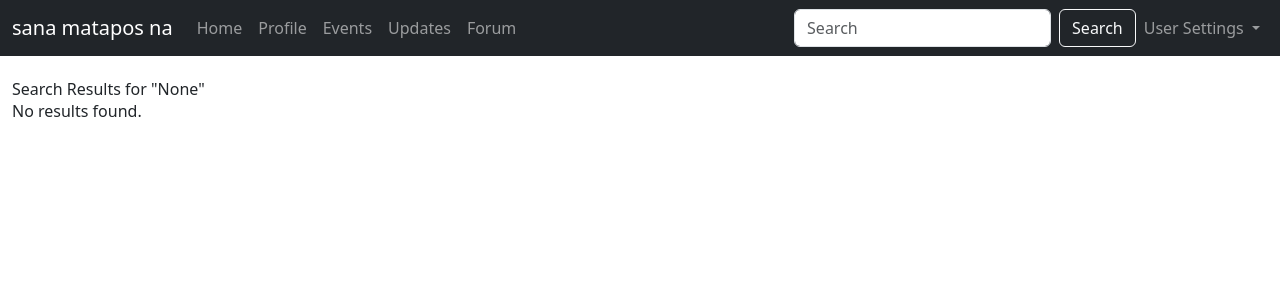
After one commit to kathlvn/alumnimnida, a Django app: page /search/ in a window 1280 px wide. The commit adds this page. Shown: the top 300 px of the page. Run offline with Django 5.2, Linux system fonts and the light colour scheme; some libraries are stand-ins or nearby versions.

Commit message:
global search + change pass

```diff
--- a/core/models.py
+++ b/core/models.py
@@ -27,11 +27,11 @@ class CustomUserManager(BaseUserManager):
         extra_fields.setdefault('is_superuser', True)
         return self.create_user(student_number, password, **extra_fields)
 
-    def create_admin(self, username, password, first_name, last_name, email='', **extra_fields):
+    def create_admin(self, username, password, first_name, last_name, **extra_fields):
         extra_fields.setdefault('is_staff', True)
         extra_fields.setdefault('is_superuser', False)
         return self.create_user(username=username, password=password, student_number=username,
-                                 first_name=first_name, last_name=last_name, email=email, **extra_fields)
+                                 first_name=first_name, last_name=last_name, **extra_fields)
 
 
 
--- a/core/templates/admin_register.html
+++ b/core/templates/admin_register.html
@@ -7,8 +7,6 @@
     <input type="text" name="last_name" required><br>
     <label>New Username:</label><br>
     <input type="text" name="username" required><br>
-    <label>Email:</label><br>
-    <input type="text" name="Email" required><br>
     <label>New Password:</label><br>
     <input type="password" name="password" required><br>
     <label>Confirm Password:</label><br>
--- a/core/templates/base.html
+++ b/core/templates/base.html
@@ -11,7 +11,7 @@
 <body>
     <nav class="navbar navbar-expand-lg navbar-dark bg-dark mb-4">
         <div class="container-fluid">
-            <a class="navbar-brand" href="{% url 'home' %}">hooh monica love u sm 🥹🙏</a>
+            <a class="navbar-brand" href="{% url 'home' %}">sana matapos na</a>
             <button class="navbar-toggler" type="button" data-bs-toggle="collapse" data-bs-target="#navbarNav">
                 <span class="navbar-toggler-icon"></span>
             </button>
@@ -23,6 +23,11 @@
                     <li class="nav-item"><a class="nav-link" href="{% url 'updates' %}">Updates</a></li>
                     <li class="nav-item"><a class="nav-link" href="{% url 'forum' %}">Forum</a></li>
                 </ul>
+                <form class="d-flex" role="search" action="{% url 'global_search' %}" method="get">
+                    <input class="form-control me-2" type="search" placeholder="Search" aria-label="Search" name="q">
+                    <button class="btn btn-outline-light" type="submit">Search</button>
+                </form>
+
                 <ul class="navbar-nav">
                     <li class="nav-item dropdown">
                         <a class="nav-link dropdown-toggle" href="#" role="button" data-bs-toggle="dropdown">
--- /dev/null
+++ b/core/templates/search_results.html
@@ -0,0 +1,53 @@
+{% extends 'base.html' %}
+{% block content %}
+  <h2>Search Results for "{{ query }}"</h2>
+
+  {% if users or admins or events or updates or forums %}
+    {% if users %}
+      <h4>Users</h4>
+      <ul>
+        {% for user in users %}
+          <li>{{ user.get_full_name }} ({{ user.student_number }})</li>
+        {% endfor %}
+      </ul>
+    {% endif %}
+
+    {% if admins %}
+      <h4>Admins</h4>
+      <ul>
+        {% for admin in admins %}
+          <li>{{ admin.get_full_name }} ({{ admin.username }})</li>
+        {% endfor %}
+      </ul>
+    {% endif %}
+
+    {% if events %}
+      <h4>Events</h4>
+      <ul>
+        {% for event in events %}
+          <li>{{ event.title }}</li>
+        {% endfor %}
+      </ul>
+    {% endif %}
+
+    {% if updates %}
+      <h4>Updates</h4>
+      <ul>
+        {% for update in updates %}
+          <li>{{ update.title }}</li>
+        {% endfor %}
+      </ul>
+    {% endif %}
+
+    {% if forums %}
+      <h4>Forum Posts</h4>
+      <ul>
+        {% for post in forums %}
+          <li>{{ post.title }}</li>
+        {% endfor %}
+      </ul>
+    {% endif %}
+  {% else %}
+    <p>No results found.</p>
+  {% endif %}
+{% endblock %}
--- a/core/urls.py
+++ b/core/urls.py
@@ -1,5 +1,6 @@
 from django.urls import path
 from django.contrib.auth.views import LogoutView
+from .views import CustomPasswordChangeView
 from . import views
 
 urlpatterns = [
@@ -53,7 +54,7 @@ urlpatterns = [
     path('forum/delete/<int:post_id>/', views.forum_delete, name='forum_delete'),
     path('forum/comment/delete/<int:comment_id>/', views.delete_comment, name='delete_comment'),
 
-
-    path('change-password/', views.change_password_view, name='change_password'),
+    path('search/', views.global_search_view, name='global_search'),
+    path('change-password/', CustomPasswordChangeView.as_view(), name='change_password'),
     path('logout/', views.logout_view, name='logout'),
 ]
--- a/core/views.py
+++ b/core/views.py
@@ -4,11 +4,13 @@ from django.contrib import messages
 from django.contrib.auth import authenticate, get_user_model, login, logout
 from django.contrib.auth.decorators import login_required, user_passes_test
 from django.contrib.auth.forms import UserChangeForm, UserCreationForm
+from django.contrib.auth.views import PasswordChangeView
+from django.contrib.messages.views import SuccessMessageMixin
 from django.db.models import Q
 from django.forms import inlineformset_factory
 from django.http import HttpRequest, HttpResponse, JsonResponse
 from django.shortcuts import get_object_or_404, redirect, render
-from django.urls import reverse
+from django.urls import reverse_lazy
 from django.utils.crypto import get_random_string
 from django.views.decorators.http import require_POST
 from .forms import (
@@ -52,7 +54,6 @@ def admin_register(request):
             password=password,
             first_name=request.POST.get('first_name'),
             last_name=request.POST.get('last_name'),
-            email=request.POST.get('email', ''),
 
             is_staff=True,
             is_superuser=False
@@ -207,10 +208,10 @@ def admin_user_delete(request, user_id):
 @user_passes_test(is_admin)
 def admin_user_reset_password(request, user_id):
     user = get_object_or_404(CustomUser, id=user_id)
-    new_password = user.username
+    new_password = user.student_number or user.username
     user.set_password(new_password)
     user.save()
-    messages.success(request, f"Password for {user.get_full_name() or user.username} has been reset to: {new_password}")
+    messages.success(request, f"Password for {user.get_full_name or user.username} has been reset to: {new_password}")
     return redirect('admin_user_list')
 
 
@@ -584,9 +585,66 @@ def forum_delete(request, post_id):
 
     return render(request, 'core/forum_delete.html', {'post': post})
 
-@login_required
-def change_password_view(request):
-    return render(request, 'core/change_password.html')
+
+
+def global_search_view(request):
+    query = request.GET.get('q')
+    users = admins = events = updates = forums = []
+
+    if query:
+        users = CustomUser.objects.filter(
+            Q(is_staff=False) &
+            (Q(student_number__icontains=query) |
+             Q(first_name__icontains=query) |
+             Q(last_name__icontains=query) |
+             Q(address__icontains=query) |
+             Q(degree__icontains=query) |
+             Q(year_graduated__icontains=query))
+            #  Q(org_name__icontains=query) |
+            #  Q(job_title__icontains=query))
+        )
+
+        admins = CustomUser.objects.filter(
+            Q(is_staff=True) &
+            (Q(first_name__icontains=query) |
+             Q(last_name__icontains=query) |
+             Q(username__icontains=query))
+        )
+
+        events = Event.objects.filter(
+            Q(title__icontains=query) |
+            Q(location__icontains=query) |
+            Q(description__icontains=query)
+        )
+
+        updates = Updates.objects.filter(
+            Q(title__icontains=query) |
+            Q(content__icontains=query) |
+            Q(related_event__title__icontains=query)
+        )
+
+        forum = Forum.objects.filter(
+            Q(title__icontains=query) |
+            Q(content__icontains=query) |
+            Q(author__first_name__icontains=query) |
+            Q(author__last_name__icontains=query)
+        )
+
+    context = {
+        'query': query,
+        'users': users,
+        'admins': admins,
+        'events': events,
+        'updates': updates,
+        'forums': forums,
+    }
+    return render(request, 'search_results.html', context)
+
+
+class CustomPasswordChangeView(SuccessMessageMixin, PasswordChangeView):
+    template_name = 'change_password.html'
+    success_url = reverse_lazy('change_password')
+    success_message = "Your password was successfully updated."
 
 def logout_view(request):
     logout(request)
```
Also changed, not shown: core/templates/change_password.html (added, +19 -0 lines).
